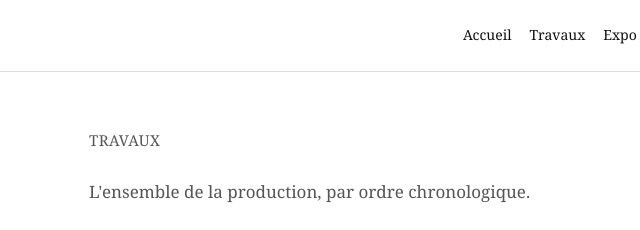
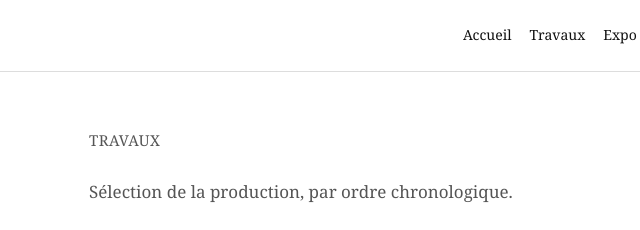
Before and after one commit to jdrigny/marievepelletier, a plain HTML site: page travaux.html in a window 1280 px wide. Shown: the top 230 px of the page, 195-835 px from the left. Drawn offline with Linux system fonts and the light colour scheme.

Commit message:
Update travaux.html

```diff
--- a/travaux.html
+++ b/travaux.html
@@ -39,7 +39,7 @@
   <section style="border-top:none; padding-top:56px;">
     <h2 data-fr>Travaux</h2>
     <h2 data-en>Work</h2>
-    <p style="margin-bottom:28px; max-width:60ch; color:var(--ink-soft);" data-fr>L'ensemble de la production, par ordre chronologique.</p>
+    <p style="margin-bottom:28px; max-width:60ch; color:var(--ink-soft);" data-fr>Sélection de la production, par ordre chronologique.</p>
     <p style="margin-bottom:28px; max-width:60ch; color:var(--ink-soft);" data-en>The full body of work, in chronological order.</p>
     <div class="plates" id="catalogue-plates"></div>
   </section>
```
